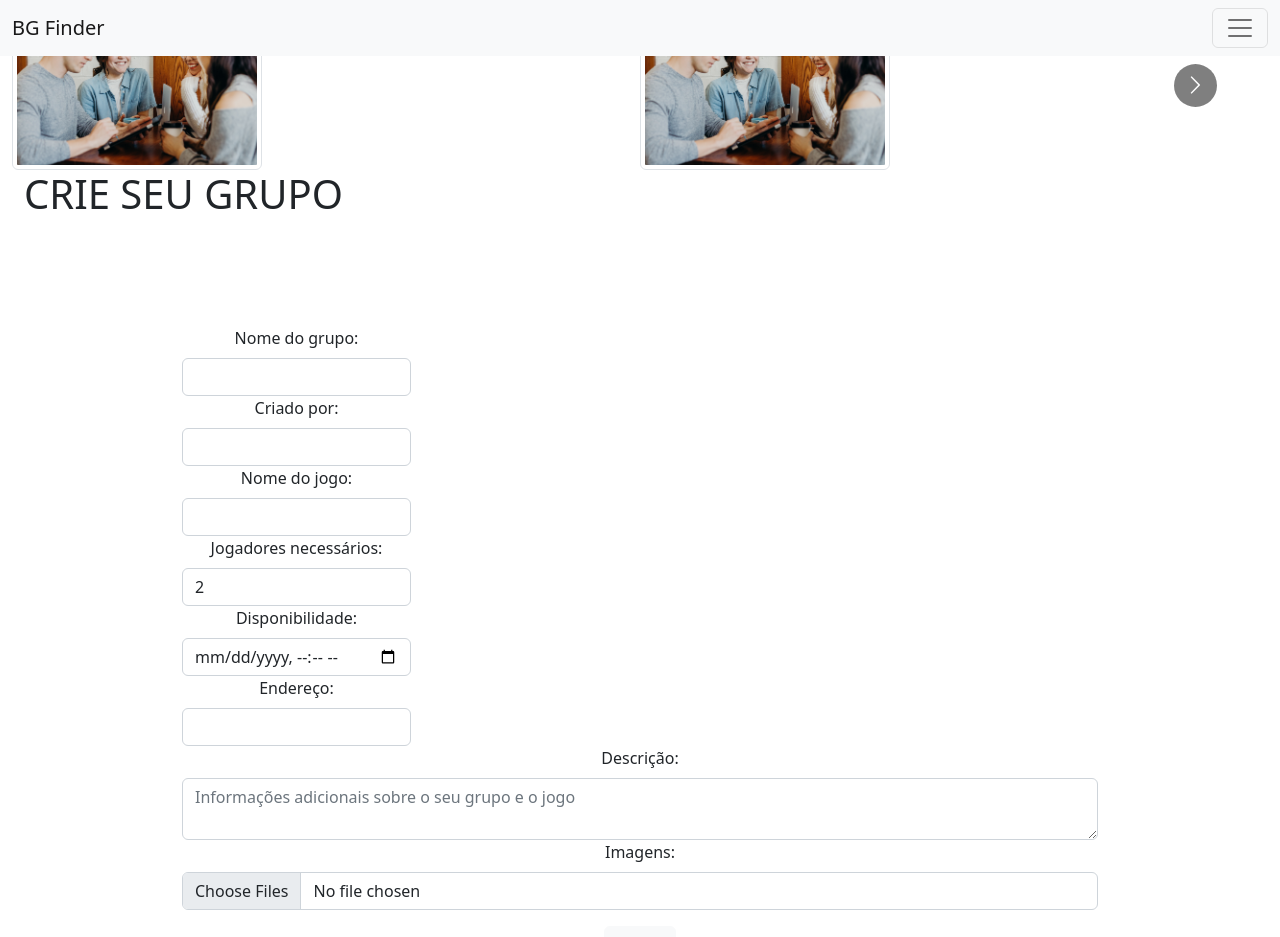
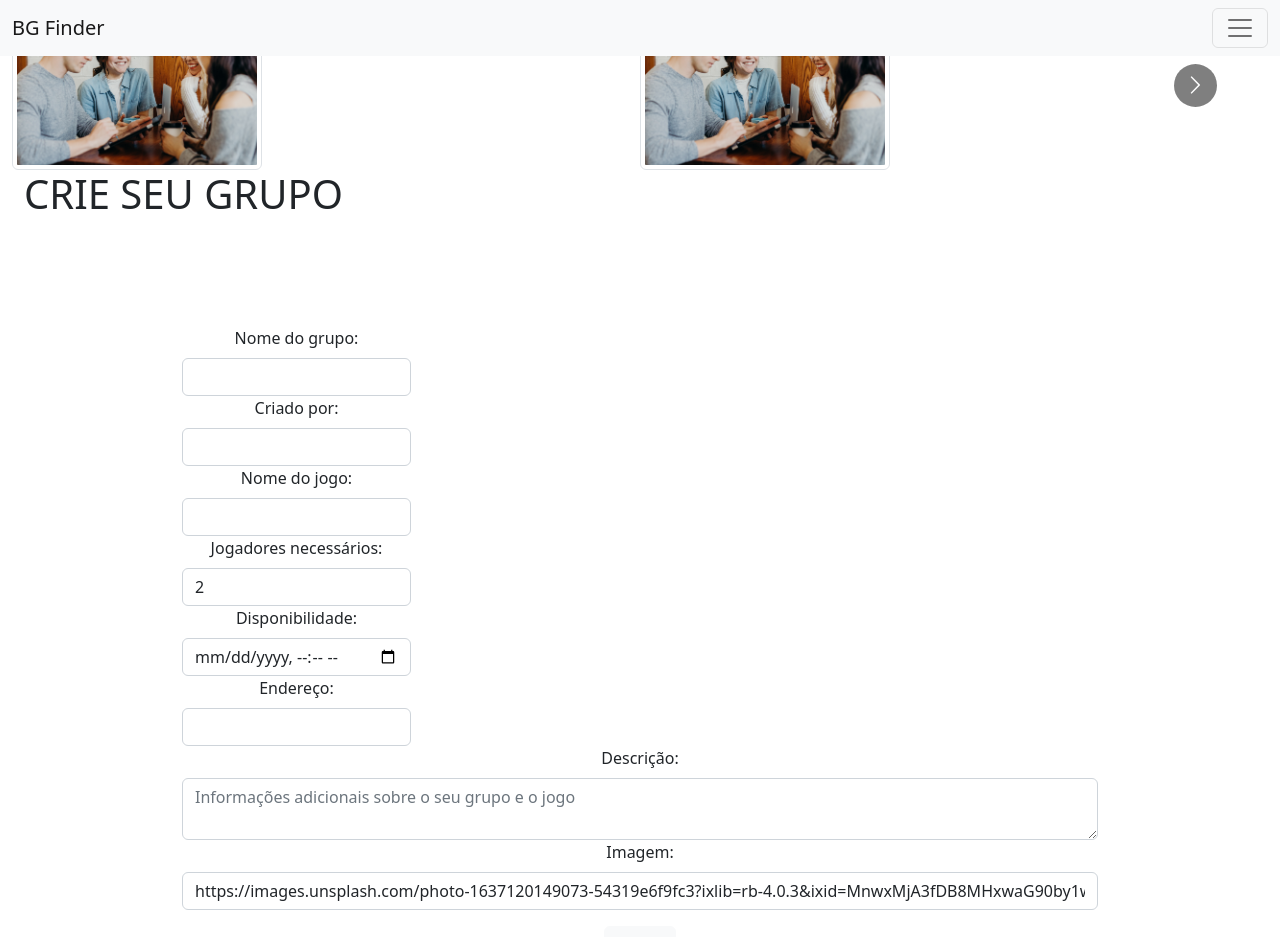
Before and after one commit to carolinabsr/bgfinder, a React (Create React App) app: page /group/create in a window 1280 px wide. Shown: the top 937 px of the page. Built offline with nearby package versions, Linux system fonts and the light colour scheme; a web font is replaced by a local one.

Commit message:
alteração do modo de inclusão de imagens na página de criar grupo

```diff
--- a/src/pages/CreateGroupPage.js
+++ b/src/pages/CreateGroupPage.js
@@ -14,7 +14,7 @@ const CreateGroupPage = () => {
     const [playersRequired, setPlayersRequired] = useState(2)
     const [availability, setAvailability] = useState([])
     const [groupDescription, setGroupDescription] = useState('')
-    const [images, setImages] = useState([])
+    const [image, setImage] = useState('https://images.unsplash.com/photo-1637120149073-54319e6f9fc3?ixlib=rb-4.0.3&ixid=MnwxMjA3fDB8MHxwaG90by1wYWdlfHx8fGVufDB8fHx8&auto=format&fit=crop&w=1740&q=80')
 
     const navigate = useNavigate()
 
@@ -30,7 +30,7 @@ const CreateGroupPage = () => {
             availability,
             adress,
             groupDescription,
-            images
+            image
         }
 
         axios.post(`${apiURL}`, newGroup)
@@ -157,16 +157,14 @@ const CreateGroupPage = () => {
 
 
                         <div className="mb-3">
-                            <label htmlFor='images' className="form-label">Imagens:</label>
+                            <label htmlFor='image' className="form-label">Imagem:</label>
 
                             <input
                             className="form-control"
-                            type="file"
-                            id="formFileMultiple"
-                            accept="image/*"
-                            multiple
-                            value = {images}
-                            onChange= {e => setImages(e.target.value)}
+                            type="text"
+                            id="image"
+                            value = {image}
+                            onChange= {e => setImage(e.target.value)}
 
                             />
                         </div>
--- a/src/pages/GroupDetailPage.js
+++ b/src/pages/GroupDetailPage.js
@@ -60,8 +60,7 @@ const GroupDetailPage = () => {
                                 <p>Disponibilidade: {group.availability}</p>
                                 <p>{group.groupDescription}</p>
 
-                                <img width={400} src= {group.images} className="img-thumbnail rounded float-start" alt="imagem do grupo"/>
-                                <img src= {teste} className="img-thumbnail rounded float-end" alt="teste"/>
+                                <img width={400} src= {group.image} className="img-thumbnail rounded float-start" alt="imagem do grupo"/>
                             </div>
                         </div>
                     </div>
--- a/src/pages/HomePage.js
+++ b/src/pages/HomePage.js
@@ -1,5 +1,4 @@
 import axios from "axios";
-import teste from "../images/teste.png"
 import {Link} from 'react-router-dom'
 import {useState, useEffect} from 'react'
 import './HomePage.css';
@@ -39,7 +38,7 @@ const HomePage = () => {
                                 <div class="col">
                                     <div className="card" style={{width: '18rem'}}>
 
-                                        <img src={teste} className="card-img-top" alt="teste"/>
+                                        <img src={group.image} className="card-img-top" alt="teste"/>
 
                                         <div className="card-body">
                                             <h5 className="card-title">{group.groupName}</h5>
```
Also changed, not shown: src/images/tim-foster-y6uilkrSyMs-unsplash (1).jpg (added).
